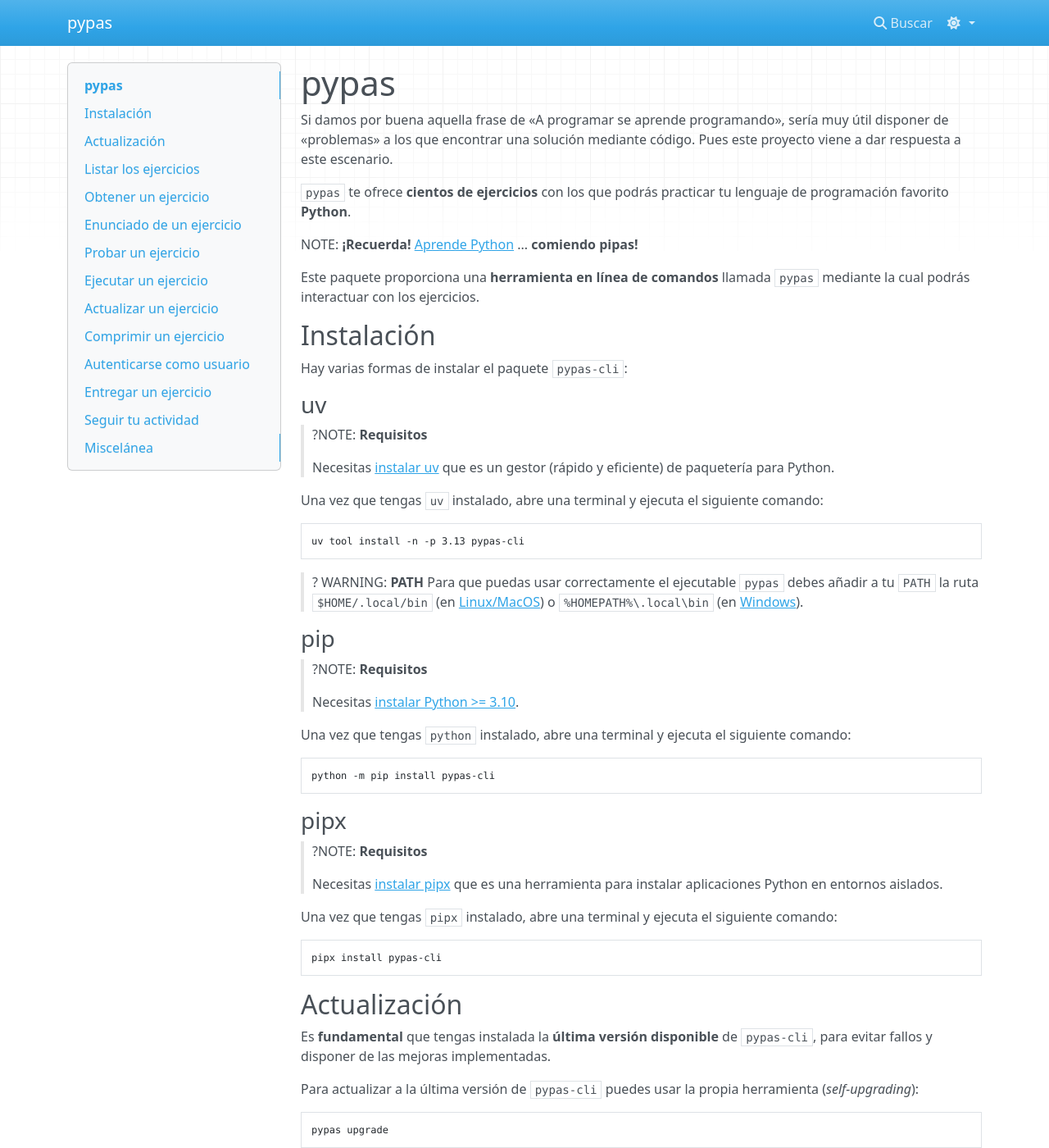
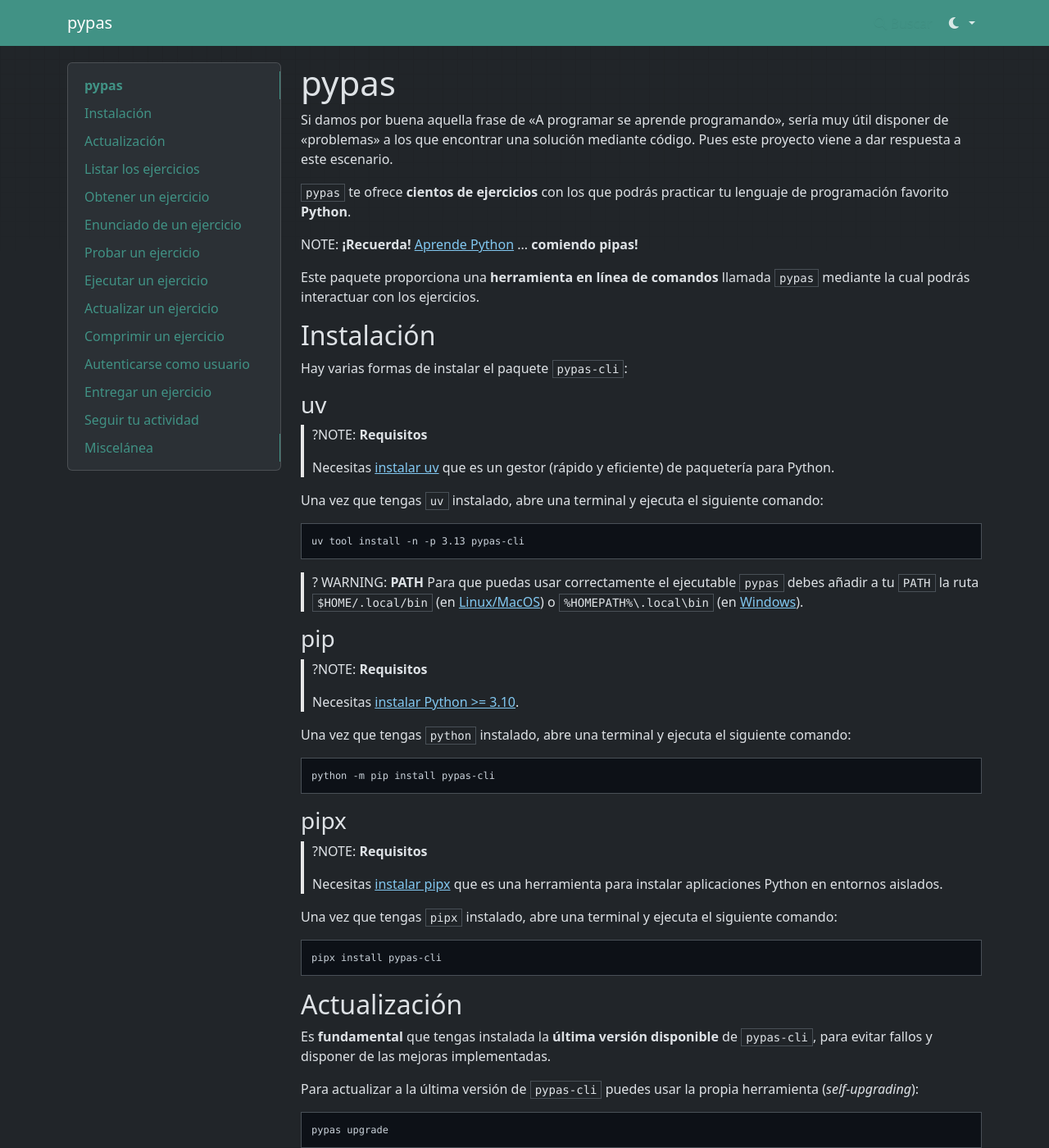
Before and after one commit to sdelquin/pypas-doc, an MkDocs documentation site: the page built from docs/index.md, in a window 1280 px wide and 1400 px high. Shown: the whole window at 82% size. Built offline with MkDocs 1.6.1, drawn with Linux system fonts in a browser that asks for light colours; nearby versions of some CDN libraries.

Commit message:
Add custom styles

```diff
--- /dev/null
+++ b/docs/custom.css
@@ -0,0 +1,20 @@
+:root {
+  --primary-color: #419285;
+  --primary-color-accent: #257265;
+}
+
+.bg-primary {
+  background-color: var(--primary-color) !important;
+}
+
+.navbar.bg-primary {
+  background-image: none;
+}
+
+li.nav-item a {
+  color: var(--primary-color);
+
+  &:hover {
+    color: var(--primary-color-accent);
+  }
+}
--- a/mkdocs.yml
+++ b/mkdocs.yml
@@ -7,6 +7,7 @@
   name: mkdocs
   user_color_mode_toggle: true
   locale: es
+  color_mode: dark
 markdown_extensions:
   - toc:
       permalink: 
@@ -23,5 +24,7 @@
       repo: pypas-cli
 hooks:
   - hooks.py
+extra_css:
+  - custom.css
 
 copyright: Copyright &copy; Sergio Delgado Quintero<br>sdelquin@gmail.com
```
Also changed, not shown: docs/img/favicon.ico (added).
